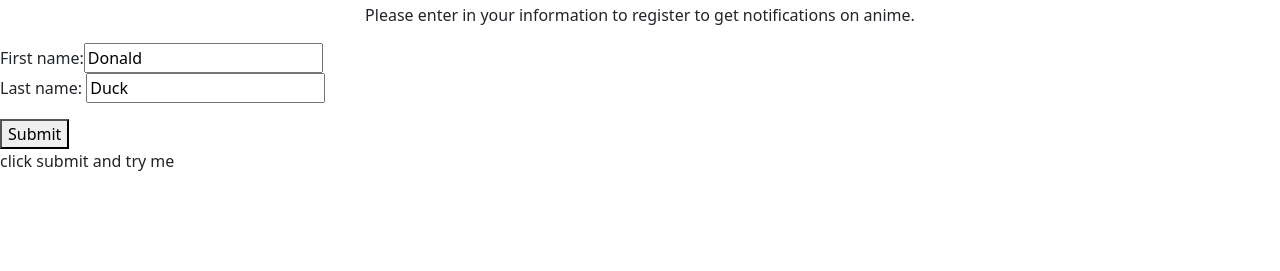
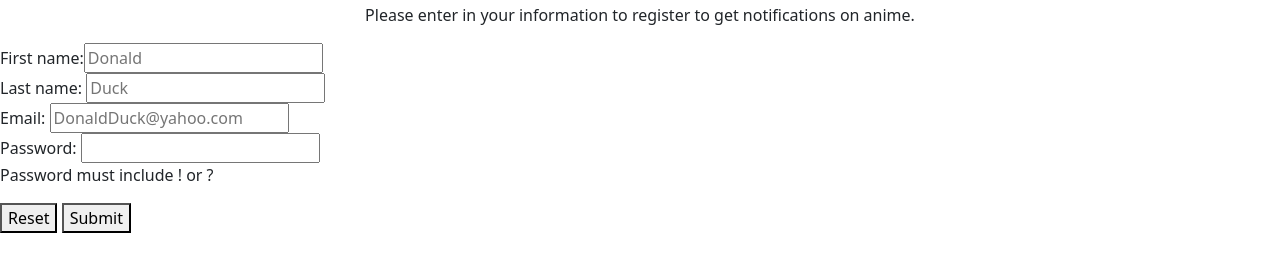
Before and after one commit to WillieLui429/CSC225-Lab5, a plain HTML site: page index.html in a window 1280 px wide. Shown: the part 93-364 px from the top of the page. Drawn offline with nearby package versions, Linux system fonts and the light colour scheme.

Commit message:
Added Password and email
Added Password and email as well as made them all required

```diff
--- a/index.html
+++ b/index.html
@@ -22,16 +22,35 @@
             var elements = document.getElementById("myForm").elements;
             var elemsArr1 = Array.from(elements);
             var submission = {};
+            const form = document.getElementById("myForm")
+
+            myForm.addEventListener("submit",(e) =>
+            {
+                let messages = []
+                if(!(pwd.includes("!")) || !(pwd.includes("?")))
+                {
+                    messages.push("Password must include a '!' or a '?'.")
+
+                }
+
+            }
+
+        )
 
         }
     </script>
     <body>
         <form id ="myForm">
-            First name:<input type ="text" name ="fname" value = "Donald"><br>
-            Last name: <input type ="text" name ="lname" value = "Duck"><br>
+            First name:<input type ="text" name ="fname" id = "fname" placeholder = "Donald" required><br>
+            Last name: <input type ="text" name ="lname" id = "lname" placeholder = "Duck" required><br>
+            Email: <input type ="email" name ="email" id ="email" placeholder = "DonaldDuck@yahoo.com" required><br>
+            Password: <input type ="password" name ="pwd" id ="pwd" minlength="8" ><br>
+            <p>Password must include ! or ? </p>
+            <button type ="reset">Reset</button>
+            <button onclick="submitForm()">Submit</button>
         </form>
-        <button onclick="submitForm()">Submit</button>
-        <p>click submit and try me</p>
+
+
         <p id="demo"></p>
     </body>
 </html>
```
